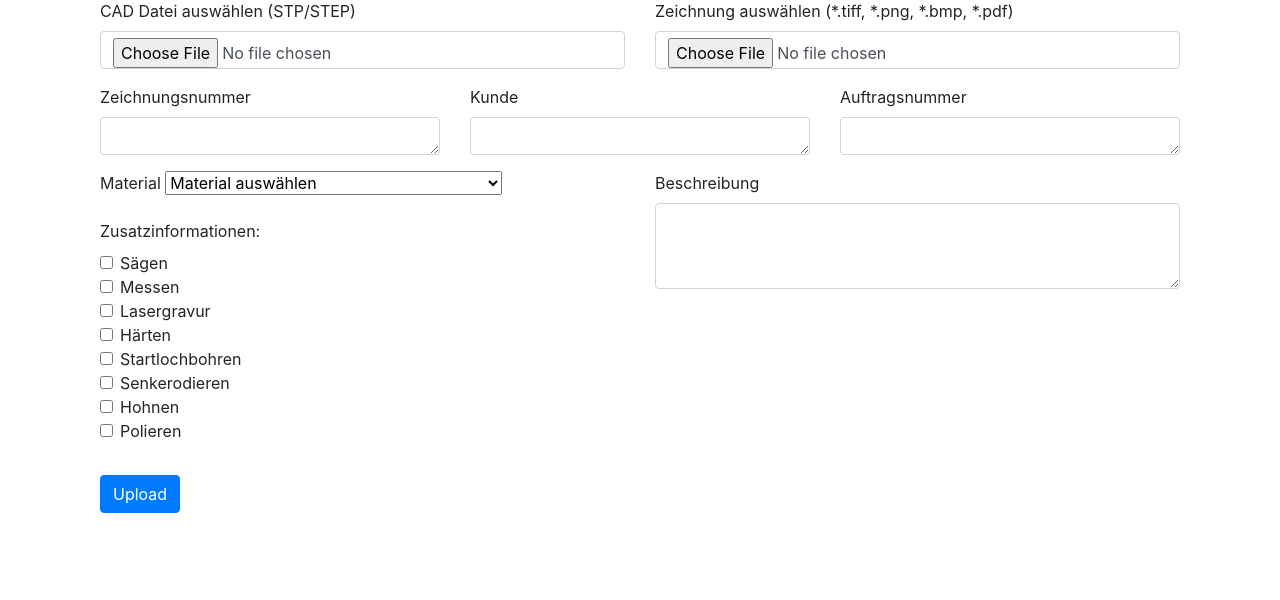
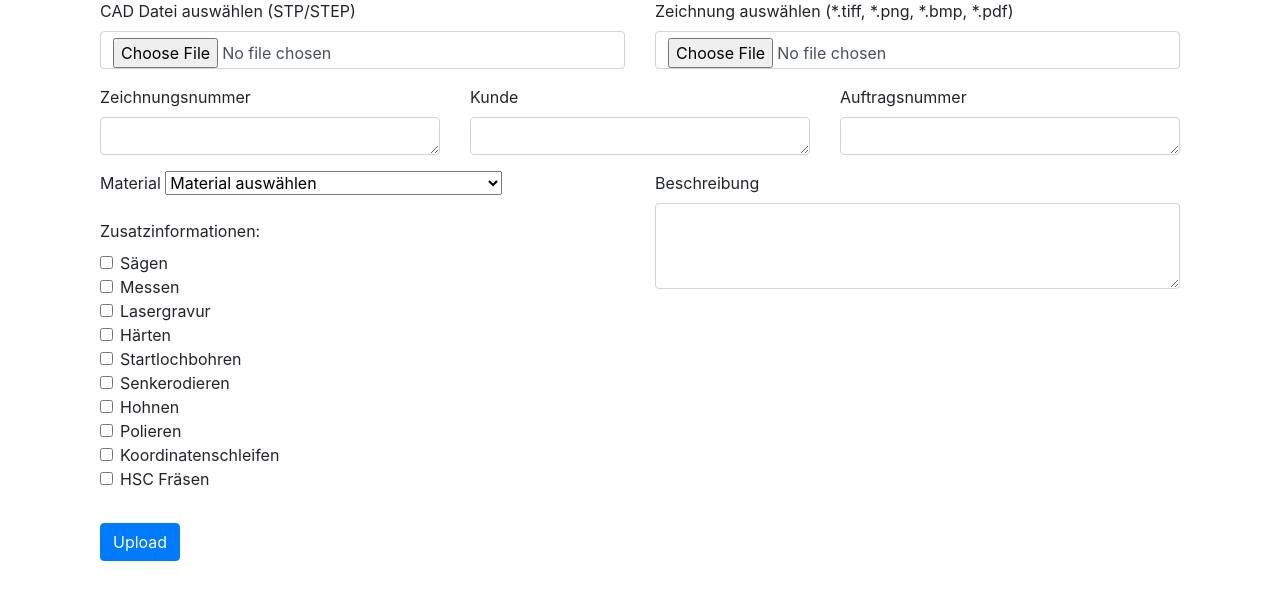
Before and after one commit to upchris/Demonstrator, a Flask app: page /upload in a window 1280 px wide. Shown: the part 177-777 px from the top of the page. Run offline with Flask 3, Linux system fonts and the light colour scheme; some libraries are stand-ins or nearby versions.

Commit message:
added koordinatenschleifen and hsc fräsen

```diff
--- a/app.py
+++ b/app.py
@@ -79,6 +79,8 @@ class Part(db.Model):
     isSinkEroding = db.Column(db.Boolean, nullable=True)
     isHoning = db.Column(db.Boolean, nullable=True)
     isPolishing = db.Column(db.Boolean, nullable=True)
+    isCoordinateGrinding = db.Column(db.Boolean, nullable=True)
+    isHSCMilling = db.Column(db.Boolean, nullable=True)
 
 # Initialize the database
 with app.app_context():
@@ -97,7 +99,9 @@ def createFile(file, comment, material,
                isStartholeDrilling,
                isSinkEroding,
                isHoning,
-               isPolishing):
+               isPolishing,
+               isCoordinateGrinding,
+               isHSCMilling):
 
     # Save file to the upload folder
     originalFilename = file.filename
@@ -153,7 +157,9 @@ def createFile(file, comment, material,
                     isStartholeDrilling=isStartholeDrilling,
                     isSinkEroding=isSinkEroding,
                     isHoning=isHoning,
-                    isPolishing=isPolishing)
+                    isPolishing=isPolishing,
+                    isCoordinateGrinding=isCoordinateGrinding,
+                    isHSCMilling=isHSCMilling)
         db.session.add(part)
         db.session.commit()
 
@@ -218,6 +224,13 @@ def upload_page():
     isPolishing = request.form.get('isPolishing')
     isPolishing = bool(isPolishing) if isPolishing else None
 
+    isCoordinateGrinding = request.form.get('isCoordinateGrinding')
+    isCoordinateGrinding = bool(isCoordinateGrinding) if isCoordinateGrinding else None
+
+    isHSCMilling = request.form.get('isHSCMilling')
+    isHSCMilling = bool(isHSCMilling) if isHSCMilling else None
+
+
     customer = request.form.get('customer')
     if customer == '':
         customer=None
@@ -244,7 +257,9 @@ def upload_page():
                 isStartholeDrilling,
                 isSinkEroding,
                 isHoning,
-                isPolishing)
+                isPolishing,
+                isCoordinateGrinding,
+                isHSCMilling)
 
 
 
@@ -364,6 +379,16 @@ def update_part(part_id):
     part.isPolishing=isPolishing
 
 
+    isCoordinateGrinding = request.form.get('isCoordinateGrinding')
+    isCoordinateGrinding = bool(isCoordinateGrinding) if isCoordinateGrinding else None
+    part.isCoordinateGrinding=isCoordinateGrinding
+
+
+    isHSCMilling = request.form.get('isHSCMilling')
+    isHSCMilling = bool(isHSCMilling) if isHSCMilling else None
+    part.isHSCMilling=isHSCMilling
+
+
 
     material = request.form.get('material')
     if material == '':
--- a/templates/part.html
+++ b/templates/part.html
@@ -19,7 +19,7 @@ block content %}
       <p>Bemerkung: {{ part.comment }}</p>
       <p>Erstellt: {{ part.created_at }}</p>
 
-      <h1>Vorgangsfolge</h1>
+      <h1><i class="bi bi-magic"></i> Vorgangsfolge</h1>
       <div class="row">
         <div class="col float-left">
           <div class="col text-muted">
--- a/templates/upload.html
+++ b/templates/upload.html
@@ -1,8 +1,5 @@
-{% extends 'base.html' %}
-
-{% block title %}Upload CAD Modell{% endblock %}
-
-{% block content %}
+{% extends 'base.html' %} {% block title %}Upload CAD Modell{% endblock %} {%
+block content %}
 
 <div class="container">
   <h1 class="mb-5">Upload CAD Modell</h1>
@@ -10,27 +7,59 @@
   <form method="post" enctype="multipart/form-data">
     <div class="row mb-3">
       <div class="col">
-        <label for="file" class="form-label">CAD Datei auswählen (STP/STEP)</label>
-        <input class="form-control" type="file" id="file" name="file" accept=".stp, .step" required>
+        <label for="file" class="form-label"
+          >CAD Datei auswählen (STP/STEP)</label
+        >
+        <input
+          class="form-control"
+          type="file"
+          id="file"
+          name="file"
+          accept=".stp, .step"
+          required
+        />
       </div>
       <div class="col">
-        <label for="drawingFile" class="form-label">Zeichnung auswählen (*.tiff, *.png, *.bmp, *.pdf)</label>
-        <input class="form-control" type="file" id="drawingFile" name="drawingFile" accept=".tiff, .png, .bmp, .pdf">
+        <label for="drawingFile" class="form-label"
+          >Zeichnung auswählen (*.tiff, *.png, *.bmp, *.pdf)</label
+        >
+        <input
+          class="form-control"
+          type="file"
+          id="drawingFile"
+          name="drawingFile"
+          accept=".tiff, .png, .bmp, .pdf"
+        />
       </div>
     </div>
 
     <div class="row mb-3">
       <div class="col">
         <label for="drawingNumber" class="form-label">Zeichnungsnummer</label>
-        <textarea class="form-control" id="drawingNumber" name="drawingNumber" rows="1"></textarea>
+        <textarea
+          class="form-control"
+          id="drawingNumber"
+          name="drawingNumber"
+          rows="1"
+        ></textarea>
       </div>
       <div class="col">
         <label for="customer" class="form-label">Kunde</label>
-        <textarea class="form-control" id="customer" name="customer" rows="1"></textarea>
+        <textarea
+          class="form-control"
+          id="customer"
+          name="customer"
+          rows="1"
+        ></textarea>
       </div>
       <div class="col">
         <label for="orderNumber" class="form-label">Auftragsnummer</label>
-        <textarea class="form-control" id="orderNumber" name="orderNumber" rows="1"></textarea>
+        <textarea
+          class="form-control"
+          id="orderNumber"
+          name="orderNumber"
+          rows="1"
+        ></textarea>
       </div>
     </div>
 
@@ -47,36 +76,76 @@
         <div class="form-group mt-3">
           <label>Zusatzinformationen:</label>
           <div class="form-check">
-            <input class="form-check-input" type="checkbox" name="isSawing">
+            <input class="form-check-input" type="checkbox" name="isSawing" />
             <label class="form-check-label">Sägen</label>
           </div>
           <div class="form-check">
-            <input class="form-check-input" type="checkbox" name="isMeasuring">
+            <input
+              class="form-check-input"
+              type="checkbox"
+              name="isMeasuring"
+            />
             <label class="form-check-label">Messen</label>
           </div>
           <div class="form-check">
-            <input class="form-check-input" type="checkbox" name="isLaserEngraving">
+            <input
+              class="form-check-input"
+              type="checkbox"
+              name="isLaserEngraving"
+            />
             <label class="form-check-label">Lasergravur</label>
           </div>
           <div class="form-check">
-            <input class="form-check-input" type="checkbox" name="isHardening">
+            <input
+              class="form-check-input"
+              type="checkbox"
+              name="isHardening"
+            />
             <label class="form-check-label">Härten</label>
           </div>
           <div class="form-check">
-            <input class="form-check-input" type="checkbox" name="isStartholeDrilling">
+            <input
+              class="form-check-input"
+              type="checkbox"
+              name="isStartholeDrilling"
+            />
             <label class="form-check-label">Startlochbohren</label>
           </div>
           <div class="form-check">
-            <input class="form-check-input" type="checkbox" name="isSinkEroding">
+            <input
+              class="form-check-input"
+              type="checkbox"
+              name="isSinkEroding"
+            />
             <label class="form-check-label">Senkerodieren</label>
           </div>
           <div class="form-check">
-            <input class="form-check-input" type="checkbox" name="isHoning">
+            <input class="form-check-input" type="checkbox" name="isHoning" />
             <label class="form-check-label">Hohnen</label>
           </div>
           <div class="form-check">
-            <input class="form-check-input" type="checkbox" name="isPolishing">
+            <input
+              class="form-check-input"
+              type="checkbox"
+              name="isPolishing"
+            />
             <label class="form-check-label">Polieren</label>
+          </div>
+          <div class="form-check">
+            <input
+              class="form-check-input"
+              type="checkbox"
+              name="isCoordinateGrinding"
+            />
+            <label class="form-check-label">Koordinatenschleifen</label>
+          </div>
+          <div class="form-check">
+            <input
+              class="form-check-input"
+              type="checkbox"
+              name="isHSCMilling"
+            />
+            <label class="form-check-label">HSC Fräsen</label>
           </div>
         </div>
       </div>
@@ -84,7 +153,12 @@
       <div class="col">
         <div class="mb-3">
           <label for="comment" class="form-label">Beschreibung</label>
-          <textarea class="form-control" id="comment" name="comment" rows="3"></textarea>
+          <textarea
+            class="form-control"
+            id="comment"
+            name="comment"
+            rows="3"
+          ></textarea>
         </div>
       </div>
     </div>
```
Also changed, not shown: templates/edit_part.html (+10 -0 lines).
